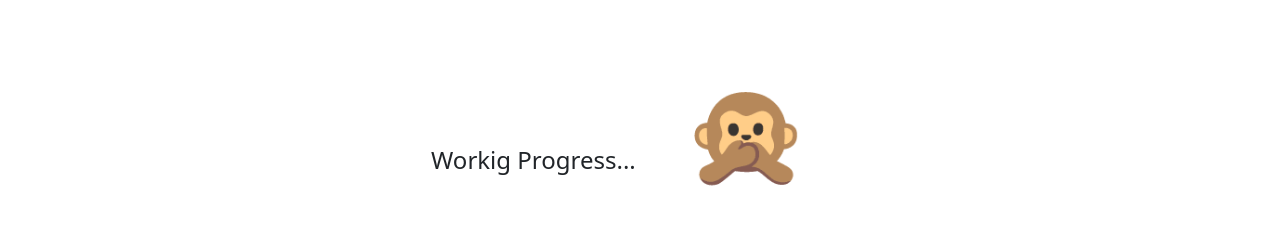
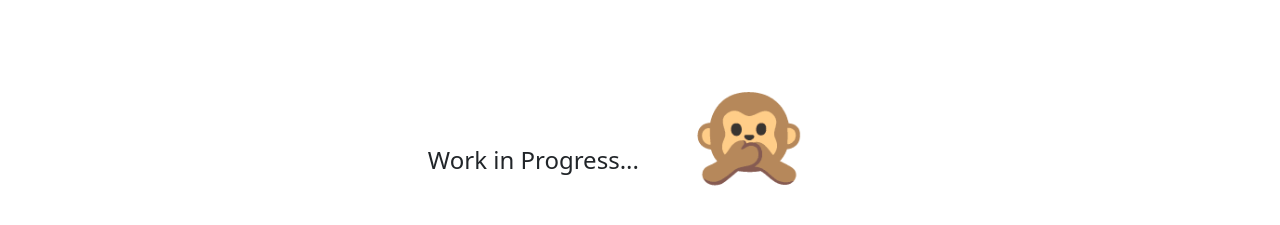
Before and after one commit to RosarioNici/zii-di-sicilia, an Angular app: page /exper in a window 1280 px wide. Shown: the part 291-516 px from the top of the page. Built offline with nearby package versions, Linux system fonts and the light colour scheme; what @angular/google-maps would draw is missing.

Commit message:
sisntassi correzione

```diff
--- a/src/app/experience/experience.component.html
+++ b/src/app/experience/experience.component.html
@@ -24,7 +24,7 @@
       <rect class="gradient" clip-path="url('#clip')" height="300" width="300"></rect>
     </svg>
     <footer class="footer my-5">
-      <h4>Workig Progress... <span class="emoji monkey" role="img" aria-label="monkey"></span></h4>
+      <h4>Work in Progress... <span class="emoji monkey" role="img" aria-label="monkey"></span></h4>
     </footer>
   </div>
 </div>
--- a/src/app/food/food.component.html
+++ b/src/app/food/food.component.html
@@ -24,7 +24,7 @@
       <rect class="gradient" clip-path="url('#clip')" height="300" width="300"></rect>
     </svg>
     <footer class="footer my-5">
-      <h4>Workig Progress... <span class="emoji monkey" role="img" aria-label="monkey"></span></h4>
+      <h4>Work in Progress... <span class="emoji monkey" role="img" aria-label="monkey"></span></h4>
     </footer>
   </div>
 </div>
--- a/src/app/form/form.component.html
+++ b/src/app/form/form.component.html
@@ -301,7 +301,7 @@
             O puoi contattarci anche su <i class="fa-brands fa-whatsapp"></i>
           </p>
           <p>
-            Vi aguriamo un soggiorno da sogno
+            Vi auguriamo un soggiorno da sogno
             restiamo sempre a vostra disposizione.
           </p>
         </div>
```
